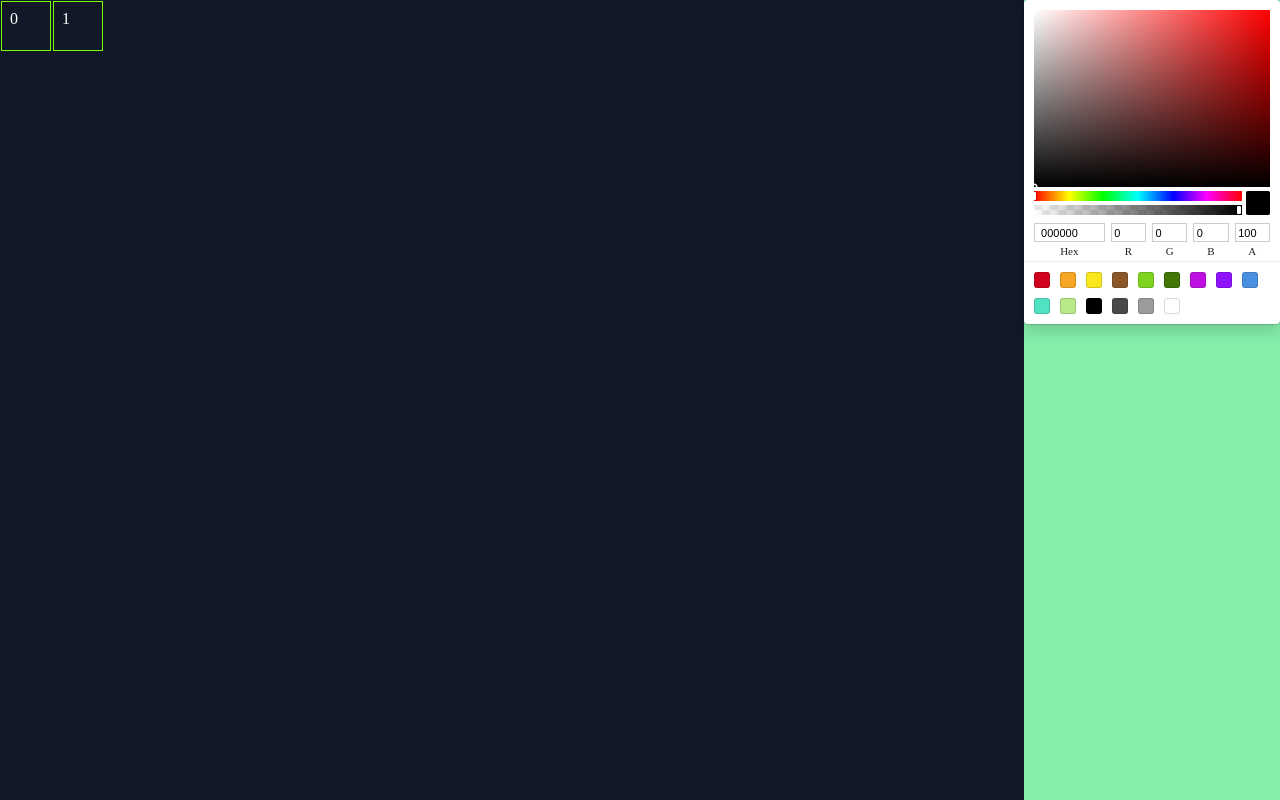
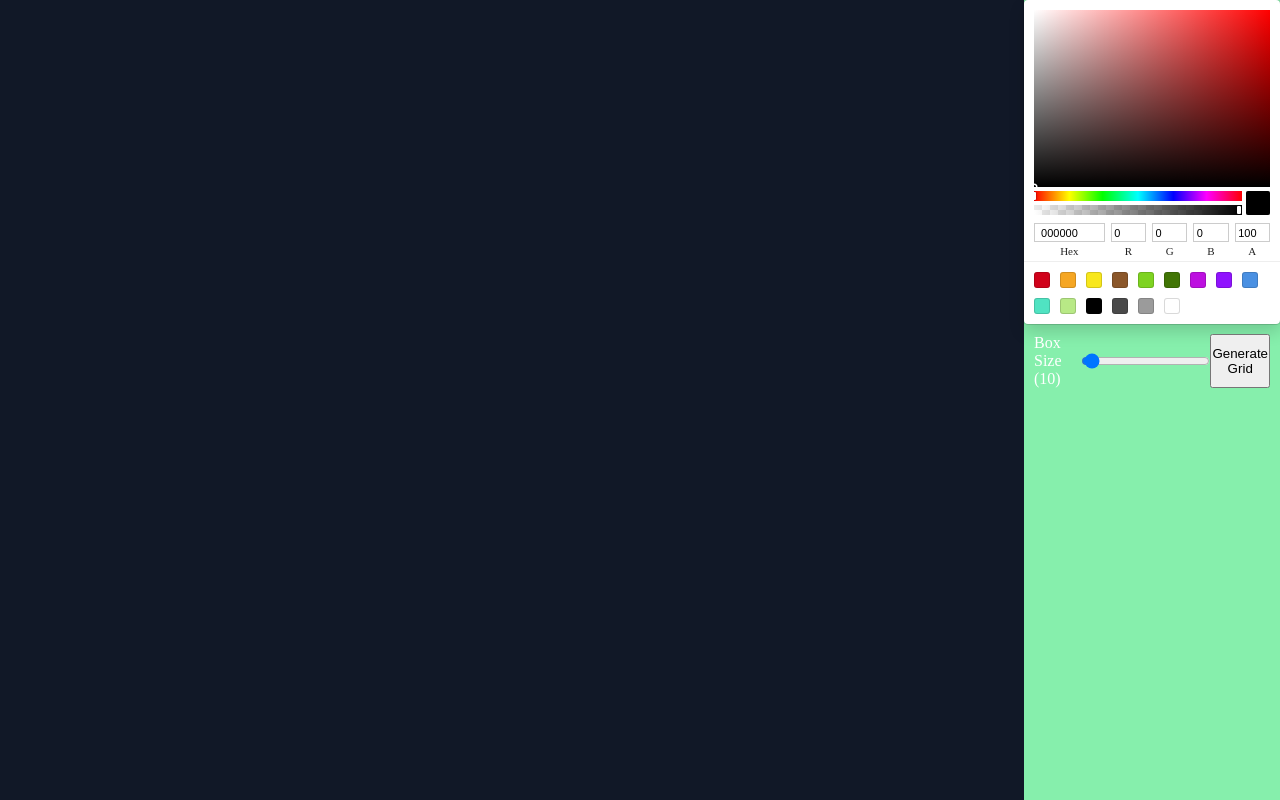
Before and after one commit to enmesarru/palette, a React (Create React App) app: page / in a window 1280 px wide. Built offline with nearby package versions, Linux system fonts and the light colour scheme.

Commit message:
create grid by size

```diff
--- a/package.json
+++ b/package.json
@@ -13,7 +13,8 @@
     "react-dnd-html5-backend": "^14.0.0",
     "react-dom": "^17.0.2",
     "react-redux": "^7.2.4",
-    "react-scripts": "4.0.3"
+    "react-scripts": "4.0.3",
+    "uuid": "^8.3.2"
   },
   "scripts": {
     "start": "react-scripts start",
--- a/src/App.js
+++ b/src/App.js
@@ -3,8 +3,9 @@ import { useSelector } from 'react-redux';
 import { selectPalette } from './features/color/colorSlice';
 
 import ColorBox from './features/color/ColorBox';
-import Picker from './Picker';
+import Picker from './features/sidebar/Picker';
 import './App.css'
+import GridGenerator from './features/sidebar/GridGenerator';
 
 function App() {
   const palette = useSelector(selectPalette)
@@ -12,12 +13,13 @@ function App() {
   return (
     <div className="container">
       <div className="container__content">
-        {Array(2).fill(0).map((a, i) => {
+        {palette.map((a, i) => {
           return <ColorBox val={i} key={i}/>
         })}
       </div>
       <div className="container__sidebar">
         <Picker />
+        <GridGenerator />
       </div>
     </div>
   );
--- a/src/features/color/colorSlice.js
+++ b/src/features/color/colorSlice.js
@@ -1,4 +1,5 @@
 import { createSlice } from "@reduxjs/toolkit";
+import { v4 as uuidv4 } from 'uuid';
 
 const initialState = {
   palette: [],
@@ -12,10 +13,13 @@ export const colorSlice = createSlice({
     setPickedColor: (state, action) => {
       state.pickedColor = action.payload;
     },
+    generateBox: (state, action) => {
+      state.palette = Array(action.payload).fill(0).map((v, index) => ({id: uuidv4(), name: index }))
+    }
   },
 });
 
-export const { setPickedColor } = colorSlice.actions
+export const { setPickedColor, generateBox } = colorSlice.actions
 
 export const selectPalette = (state) => state.color.palette
 export const selectPickedColor = (state) => state.color.pickedColor
--- /dev/null
+++ b/src/features/sidebar/GridGenerator.js
@@ -0,0 +1,23 @@
+import React, { useState } from "react";
+import { useDispatch } from "react-redux";
+import { generateBox } from "../color/colorSlice";
+
+export default function GridGenerator() {
+  const [boxCount, setBoxCount] = useState(10)
+  const dispatch = useDispatch()
+
+  const onBoxCountChange = (e) => {
+    setBoxCount(parseInt(e.target.value))
+  }
+
+  return (
+    <div>
+      <div style={{display: 'flex', justifyContent: 'space-around', padding: 10}}>
+        <span>Box Size ({boxCount})</span>
+        <input id="boxCount" value={boxCount} type="range" max="500" onChange={onBoxCountChange} />
+        <button onClick={() => dispatch(generateBox(boxCount))}>Generate Grid</button>
+      </div>
+      <div></div>
+    </div>
+  );
+}
--- a/src/Picker.js
+++ b/src/features/sidebar/Picker.js
@@ -1,7 +1,7 @@
 import React from "react";
 import { SketchPicker } from "react-color";
 import { useDispatch, useSelector } from "react-redux";
-import { selectPickedColor, setPickedColor } from "./features/color/colorSlice";
+import { selectPickedColor, setPickedColor } from "../color/colorSlice";
 
 export default function Picker() {
   const dispatch = useDispatch();
```
Also changed, not shown: 1 other file (tests, documents, lock files or other folders).
